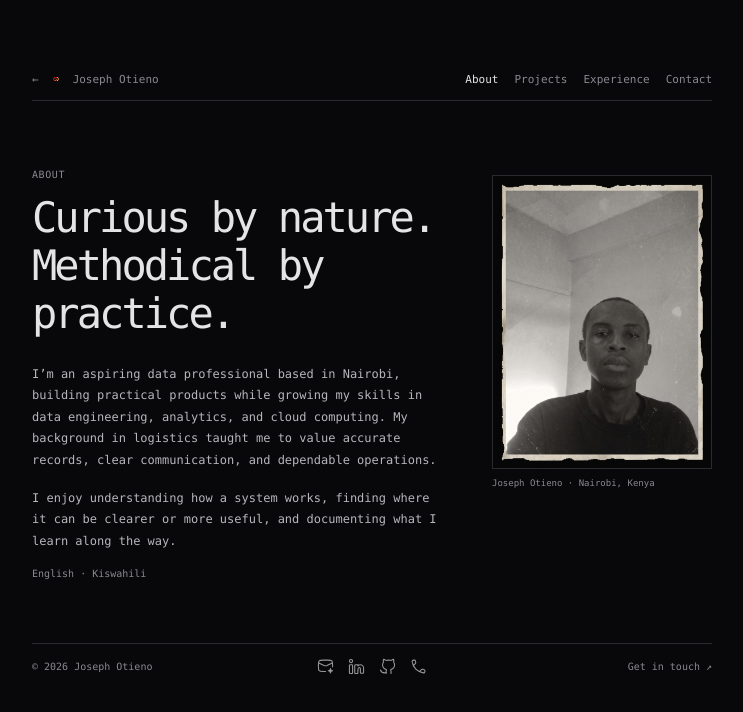
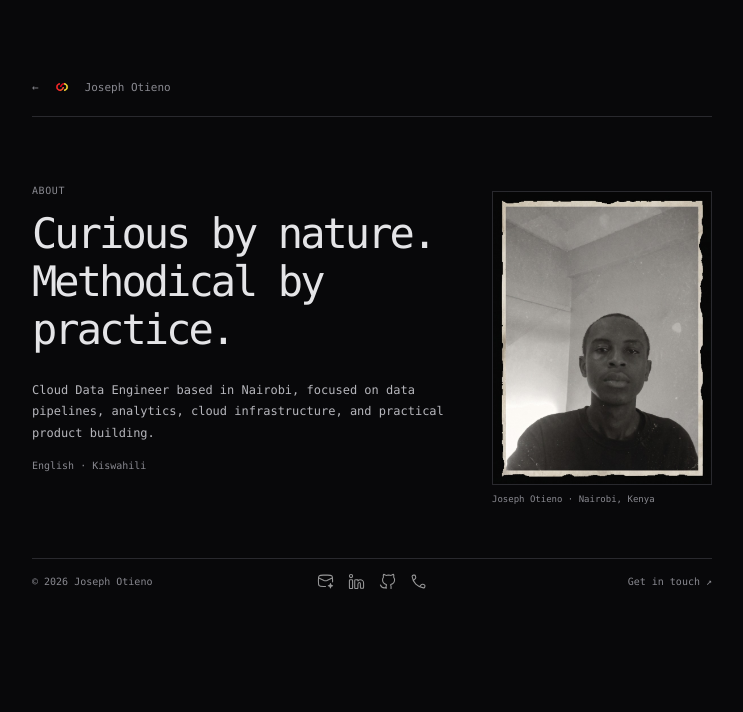
Before and after one commit to Frosty-Medusir/Portfolio, a plain HTML site: page about.html in a window 1280 px wide. Shown: the whole page, without its empty margins (268-1011 px from the left). Drawn offline with Linux system fonts and the light colour scheme.

Commit message:
Fixed bugs

```diff
--- a/about.html
+++ b/about.html
@@ -3,10 +3,10 @@
   <head>
     <meta charset="UTF-8" />
     <meta name="viewport" content="width=device-width, initial-scale=1.0" />
-    <meta name="description" content="About Joseph Otieno, a Nairobi-based aspiring data professional." />
+    <meta name="description" content="About Joseph Otieno, a Nairobi-based Cloud Data Engineer." />
     <meta name="theme-color" content="#08080a" />
     <title>About — Joseph Otieno</title>
-    <link rel="icon" href="favicon.png" type="image/png" />
+    <link rel="icon" href="favicon.png" type="image/png" sizes="128x128" />
     <link rel="apple-touch-icon" href="assets/personal-logo.png" />
     <link rel="stylesheet" href="styles.css" />
   </head>
@@ -14,27 +14,14 @@
     <main class="page-shell">
       <header class="page-top">
         <a class="home-link" href="index.html"><span aria-hidden="true">←</span><img src="assets/personal-logo.png" alt="" />Joseph Otieno</a>
-        <nav class="page-nav" aria-label="Portfolio pages">
-          <a href="about.html" aria-current="page">About</a>
-          <a href="projects.html">Projects</a>
-          <a href="experience.html">Experience</a>
-          <a href="contact.html">Contact</a>
-        </nav>
       </header>
       <section class="page-content about-page">
         <div>
           <p class="page-kicker">About</p>
           <h1 class="page-title">Curious by nature.<br />Methodical by practice.</h1>
           <p class="page-copy">
-            I’m an aspiring data professional based in Nairobi, building
-            practical products while growing my skills in data engineering,
-            analytics, and cloud computing. My background in logistics taught
-            me to value accurate records, clear communication, and dependable
-            operations.
-          </p>
-          <p class="page-copy">
-            I enjoy understanding how a system works, finding where it can be
-            clearer or more useful, and documenting what I learn along the way.
+            Cloud Data Engineer based in Nairobi, focused on data pipelines,
+            analytics, cloud infrastructure, and practical product building.
           </p>
           <p class="languages">English · Kiswahili</p>
         </div>
--- a/styles.css
+++ b/styles.css
@@ -36,12 +36,10 @@ a:hover { color: var(--accent); }
   padding-bottom: 14px;
   border-bottom: 1px solid var(--line);
 }
-.home-link, .page-nav a {
+.home-link {
   color: var(--muted);
   font-size: 11px;
 }
-.page-nav { display: flex; flex-wrap: wrap; gap: 16px; }
-.page-nav a[aria-current="page"] { color: var(--text); }
 .page-content { margin-top: 68px; }
 .page-kicker {
   margin: 0 0 14px;
@@ -142,7 +140,7 @@ a:hover { color: var(--accent); }
   gap: 9px;
   margin-bottom: 12px;
 }
-.brand-symbol { width: 25px; height: 20px; object-fit: contain; }
+.brand-symbol { width: 38px; height: 38px; object-fit: contain; }
 .profile-header h1 {
   margin: 0;
   font-size: 14px;
@@ -229,7 +227,7 @@ a:hover { color: var(--accent); }
   margin: 0 0 0 14px;
 }
 .home-link { display: inline-flex; align-items: center; gap: 8px; }
-.home-link img { width: 18px; height: 14px; object-fit: contain; }
+.home-link img { width: 30px; height: 30px; object-fit: contain; }
 .location-dot {
   width: 6px;
   height: 6px;
@@ -365,7 +363,6 @@ footer a { color: var(--muted); }
 @media (max-width: 600px) {
   .page-shell { width: min(100% - 36px, 440px); margin-top: 26px; }
   .page-top { align-items: flex-start; flex-direction: column; gap: 14px; }
-  .page-nav { gap: 18px; }
   .page-content { margin-top: 48px; }
   .about-page { grid-template-columns: 1fr; gap: 28px; }
   .portrait { width: min(100%, 300px); }
```
Also changed, not shown: contact.html (+1 -7 lines), experience.html (+1 -7 lines), index.html (+2 -3 lines), projects.html (+1 -7 lines), favicon.ico, favicon.png.
